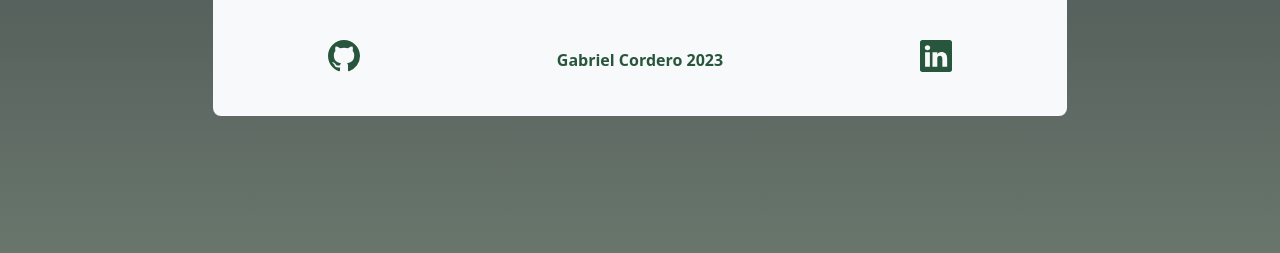
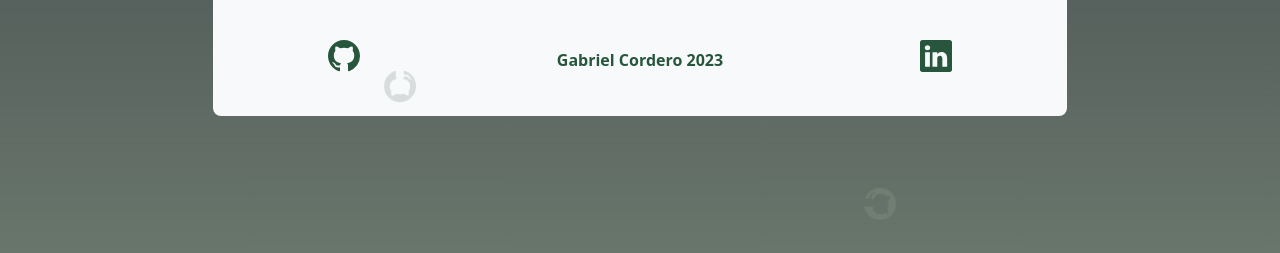
Before and after one commit to GabrielCorderoDeveloper/MyTo-doList, a React (Create React App) app: page / in a window 1280 px wide. Shown: the part 443-696 px from the top of the page. Built offline with nearby package versions, Linux system fonts and the light colour scheme.

Commit message:
Added animated links at the bottom.

```diff
--- a/src/App.css
+++ b/src/App.css
@@ -74,3 +74,80 @@ svg {
   height: 50px;
   transform: translateX(-5px) translateY(-10px);
 }
+
+.a-icon svg:hover {
+  color: rgb(98, 179, 93);
+}
+
+.animation-1 svg {
+  position: absolute;
+  bottom: 0;
+  color:  #707f72;
+  animation: moveAndRotate 5s linear infinite;
+}
+
+@keyframes moveAndRotate {
+  0% {
+    transform: translateY(-50%) rotate(0);
+  }
+  50% {
+    transform: translateY(-400%) rotate(180deg);
+  }
+  90% {
+    opacity: 1;
+  }
+  100% {
+    transform: translateY(-800%) rotate(360deg); opacity: 0.2;
+  }
+}
+
+.animation-2 svg {
+  position: absolute;
+  bottom: 0;
+  left: 30%;
+  color:  #707f72;
+  animation: moveAndRotate2 4.5s 1s  linear infinite;
+}
+
+.animation-3 svg {
+  position: absolute;
+  bottom: 0;
+  right: 30%;
+  color:  #707f72;
+  animation: moveAndRotate2 6.5s 2s  linear infinite;
+}
+
+@keyframes moveAndRotate2 {
+  0% {
+    transform: translateY(-50%) rotate(0);
+  }
+  50% {
+    transform: translateY(-400%) rotate(90deg);
+  }
+  90% {
+    opacity: 1;
+  }
+  100% {
+    transform: translateY(-800%) rotate(180deg); opacity: 0.2;
+  }
+}
+
+
+/*~ Small Phone variant <-----------------------------------------------------------------------*/
+@media (max-height: 700px) {
+
+  @keyframes moveAndRotate {
+    0% {
+      transform: translateY(-0%) rotate(0);
+    }
+    50% {
+      transform: translateY(-75%) rotate(180deg);
+    }
+    90% {
+      opacity: 1;
+    }
+    100% {
+      transform: translateY(-150%) rotate(360deg); opacity: 0.2;
+    }
+  }
+}
--- a/src/App.jsx
+++ b/src/App.jsx
@@ -116,8 +116,31 @@ function App() {
                   <path d="M0 1.146C0 .513.526 0 1.175 0h13.65C15.474 0 16 .513 16 1.146v13.708c0 .633-.526 1.146-1.175 1.146H1.175C.526 16 0 15.487 0 14.854V1.146zm4.943 12.248V6.169H2.542v7.225h2.401zm-1.2-8.212c.837 0 1.358-.554 1.358-1.248-.015-.709-.52-1.248-1.342-1.248-.822 0-1.359.54-1.359 1.248 0 .694.521 1.248 1.327 1.248h.016zm4.908 8.212V9.359c0-.216.016-.432.08-.586.173-.431.568-.878 1.232-.878.869 0 1.216.662 1.216 1.634v3.865h2.401V9.25c0-2.22-1.184-3.252-2.764-3.252-1.274 0-1.845.7-2.165 1.193v.025h-.016a5.54 5.54 0 0 1 .016-.025V6.169h-2.4c.03.678 0 7.225 0 7.225h2.4z"/>
                 </svg>
               </a>
+            </div>
+          </div>
 
-            </div>
+          <div className='a-icon animation-1'>
+                <a href="https://www.linkedin.com/in/gabriel-cordero-0960b9244/" target='_blank'>
+                  <svg xmlns="http://www.w3.org/2000/svg" width="32" height="32" fill="currentColor" class="bi bi-linkedin" viewBox="0 0 16 16">
+                    <path d="M0 1.146C0 .513.526 0 1.175 0h13.65C15.474 0 16 .513 16 1.146v13.708c0 .633-.526 1.146-1.175 1.146H1.175C.526 16 0 15.487 0 14.854V1.146zm4.943 12.248V6.169H2.542v7.225h2.401zm-1.2-8.212c.837 0 1.358-.554 1.358-1.248-.015-.709-.52-1.248-1.342-1.248-.822 0-1.359.54-1.359 1.248 0 .694.521 1.248 1.327 1.248h.016zm4.908 8.212V9.359c0-.216.016-.432.08-.586.173-.431.568-.878 1.232-.878.869 0 1.216.662 1.216 1.634v3.865h2.401V9.25c0-2.22-1.184-3.252-2.764-3.252-1.274 0-1.845.7-2.165 1.193v.025h-.016a5.54 5.54 0 0 1 .016-.025V6.169h-2.4c.03.678 0 7.225 0 7.225h2.4z"/>
+                  </svg>
+                </a>
+          </div>
+
+          <div className='a-icon animation-2'>
+                <a href="https://github.com/GabrielCorderoDeveloper" target='_blank'>
+                  <svg xmlns="http://www.w3.org/2000/svg" width="32" height="32" fill="currentColor" class="bi bi-github" viewBox="0 0 16 16">
+                    <path d="M8 0C3.58 0 0 3.58 0 8c0 3.54 2.29 6.53 5.47 7.59.4.07.55-.17.55-.38 0-.19-.01-.82-.01-1.49-2.01.37-2.53-.49-2.69-.94-.09-.23-.48-.94-.82-1.13-.28-.15-.68-.52-.01-.53.63-.01 1.08.58 1.23.82.72 1.21 1.87.87 2.33.66.07-.52.28-.87.51-1.07-1.78-.2-3.64-.89-3.64-3.95 0-.87.31-1.59.82-2.15-.08-.2-.36-1.02.08-2.12 0 0 .67-.21 2.2.82.64-.18 1.32-.27 2-.27.68 0 1.36.09 2 .27 1.53-1.04 2.2-.82 2.2-.82.44 1.1.16 1.92.08 2.12.51.56.82 1.27.82 2.15 0 3.07-1.87 3.75-3.65 3.95.29.25.54.73.54 1.48 0 1.07-.01 1.93-.01 2.2 0 .21.15.46.55.38A8.012 8.012 0 0 0 16 8c0-4.42-3.58-8-8-8z"/>
+                  </svg>
+                </a>
+          </div>
+
+          <div className='a-icon animation-3'>
+                <a href="https://github.com/GabrielCorderoDeveloper" target='_blank'>
+                  <svg xmlns="http://www.w3.org/2000/svg" width="32" height="32" fill="currentColor" class="bi bi-github" viewBox="0 0 16 16">
+                    <path d="M8 0C3.58 0 0 3.58 0 8c0 3.54 2.29 6.53 5.47 7.59.4.07.55-.17.55-.38 0-.19-.01-.82-.01-1.49-2.01.37-2.53-.49-2.69-.94-.09-.23-.48-.94-.82-1.13-.28-.15-.68-.52-.01-.53.63-.01 1.08.58 1.23.82.72 1.21 1.87.87 2.33.66.07-.52.28-.87.51-1.07-1.78-.2-3.64-.89-3.64-3.95 0-.87.31-1.59.82-2.15-.08-.2-.36-1.02.08-2.12 0 0 .67-.21 2.2.82.64-.18 1.32-.27 2-.27.68 0 1.36.09 2 .27 1.53-1.04 2.2-.82 2.2-.82.44 1.1.16 1.92.08 2.12.51.56.82 1.27.82 2.15 0 3.07-1.87 3.75-3.65 3.95.29.25.54.73.54 1.48 0 1.07-.01 1.93-.01 2.2 0 .21.15.46.55.38A8.012 8.012 0 0 0 16 8c0-4.42-3.58-8-8-8z"/>
+                  </svg>
+                </a>
           </div>
     </div>
   );
```
